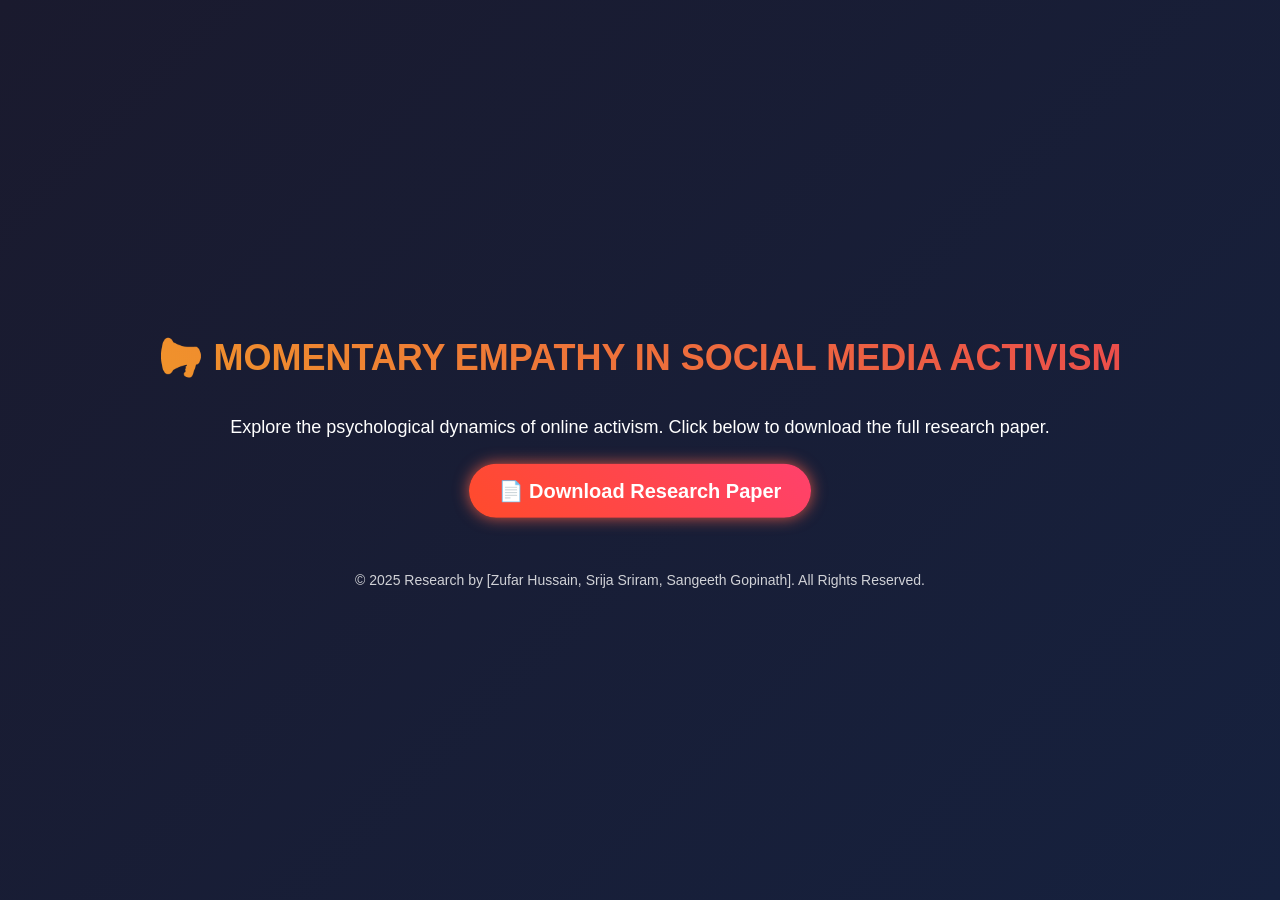
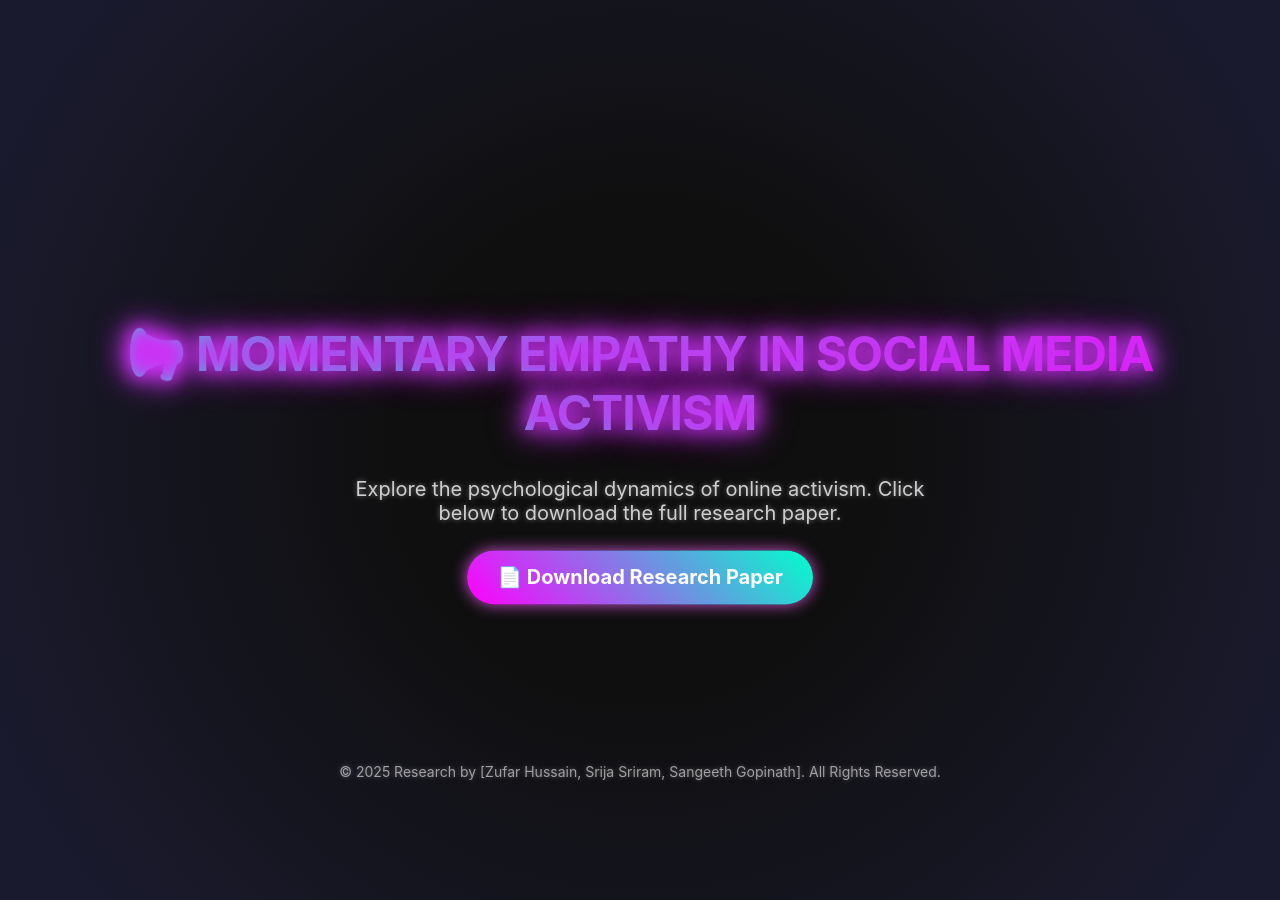
Before and after one commit to zufu07/momentary-empathy-study, a plain HTML site: page index.html in a window 1280 px wide. Drawn offline with Linux system fonts and the light colour scheme.

Commit message:
index.html

```diff
--- a/index.html
+++ b/index.html
@@ -5,11 +5,11 @@
     <meta name="viewport" content="width=device-width, initial-scale=1.0">
     <title>Momentary Empathy Research Paper</title>
     <style>
-        /* General Styling */
+        /* General Page Styling */
         body {
-            font-family: 'Poppins', sans-serif;
+            font-family: -apple-system, BlinkMacSystemFont, "Segoe UI", Roboto, Helvetica, Arial, sans-serif;
             text-align: center;
-            background: linear-gradient(135deg, #1a1a2e, #16213e);
+            background: radial-gradient(circle, #0f0f0f 30%, #1a1a2e 90%);
             color: white;
             padding: 50px;
             margin: 0;
@@ -18,58 +18,89 @@
             flex-direction: column;
             align-items: center;
             justify-content: center;
+            overflow: hidden;
         }
 
         h1 {
-            font-size: 36px;
-            font-weight: 700;
-            margin-bottom: 20px;
+            font-size: 48px;
+            font-weight: bold;
+            margin-bottom: 15px;
+            letter-spacing: -1px;
             text-transform: uppercase;
-            background: linear-gradient(45deg, #f0932b, #eb4d4b);
+            background: linear-gradient(90deg, #00ffcc, #ff00ff);
             -webkit-background-clip: text;
             -webkit-text-fill-color: transparent;
+            animation: glow 2s infinite alternate;
+        }
+
+        @keyframes glow {
+            from {
+                text-shadow: 0 0 10px #00ffcc, 0 0 20px #00ffcc, 0 0 30px #00ffcc;
+            }
+            to {
+                text-shadow: 0 0 20px #ff00ff, 0 0 30px #ff00ff, 0 0 40px #ff00ff;
+            }
         }
 
         p {
-            font-size: 18px;
+            font-size: 20px;
+            opacity: 0.8;
+            max-width: 600px;
             margin-bottom: 30px;
+            text-shadow: 0 0 5px rgba(255, 255, 255, 0.5);
         }
 
-        /* Glowing Button */
+        /* Neon Button */
         .download-btn {
             text-decoration: none;
             color: white;
             font-size: 20px;
             font-weight: bold;
             padding: 15px 30px;
-            background: linear-gradient(45deg, #ff4b2b, #ff416c);
+            background: linear-gradient(45deg, #ff00ff, #00ffcc);
             border-radius: 50px;
-            box-shadow: 0px 0px 15px rgba(255, 99, 71, 0.8);
-            transition: transform 0.3s ease, box-shadow 0.3s ease;
+            transition: all 0.3s ease;
             display: inline-block;
+            box-shadow: 0px 0px 15px rgba(255, 99, 255, 0.8);
+            animation: pulse 2s infinite;
         }
 
         .download-btn:hover {
-            transform: scale(1.1);
-            box-shadow: 0px 0px 25px rgba(255, 99, 71, 1);
+            background: linear-gradient(45deg, #00ffcc, #ff00ff);
+            box-shadow: 0px 0px 25px rgba(255, 99, 255, 1);
+            transform: translateY(-3px);
         }
 
-        /* Animated Floating Effect */
+        @keyframes pulse {
+            0% {
+                box-shadow: 0 0 15px rgba(255, 99, 255, 0.6);
+            }
+            50% {
+                box-shadow: 0 0 25px rgba(255, 99, 255, 1);
+            }
+            100% {
+                box-shadow: 0 0 15px rgba(255, 99, 255, 0.6);
+            }
+        }
+
+        /* Floating Animation */
         @keyframes float {
             0% { transform: translateY(0px); }
-            50% { transform: translateY(-10px); }
+            50% { transform: translateY(-5px); }
             100% { transform: translateY(0px); }
         }
 
         .download-btn {
-            animation: float 3s infinite;
+            animation: float 3s infinite alternate;
         }
 
         /* Footer */
         footer {
-            margin-top: 50px;
+            position: absolute;
+            bottom: 20px;
             font-size: 14px;
-            opacity: 0.8;
+            opacity: 0.6;
+            text-shadow: 0 0 5px rgba(255, 255, 255, 0.5);
         }
     </style>
 </head>
```
